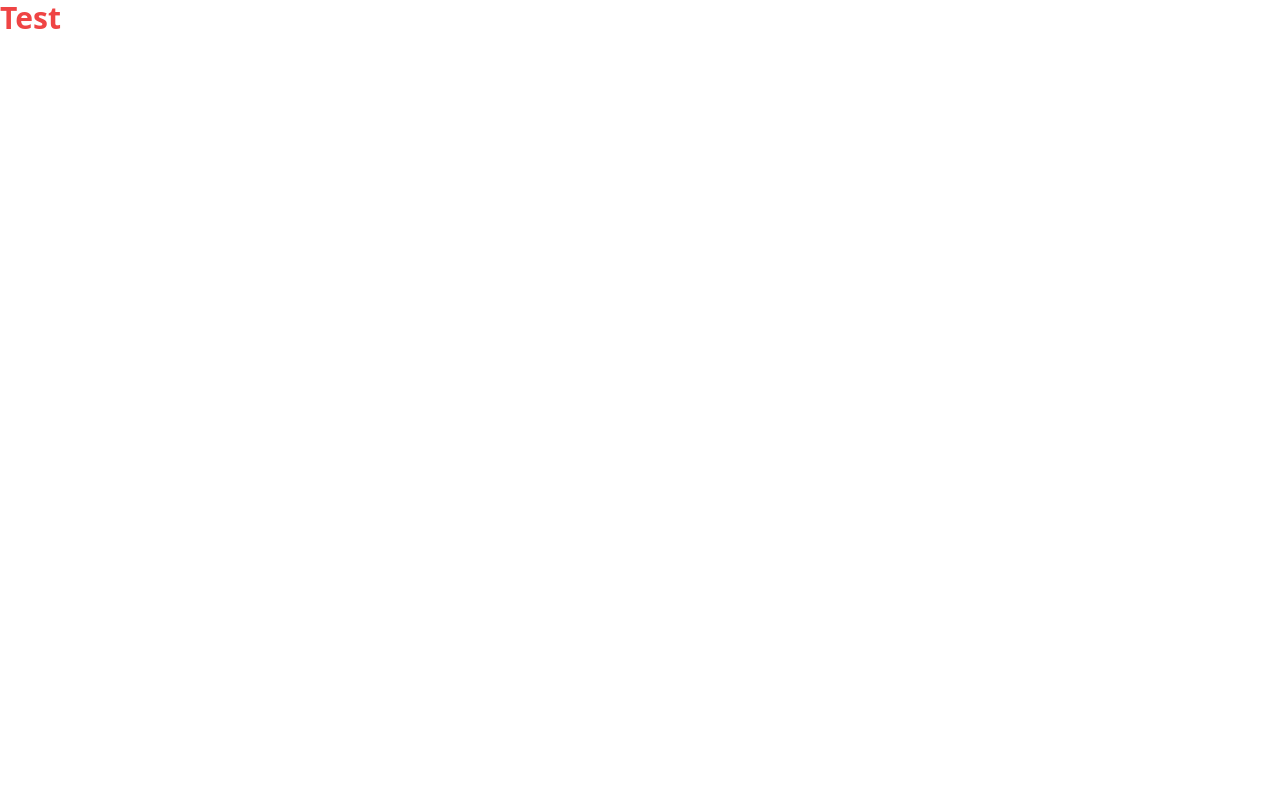
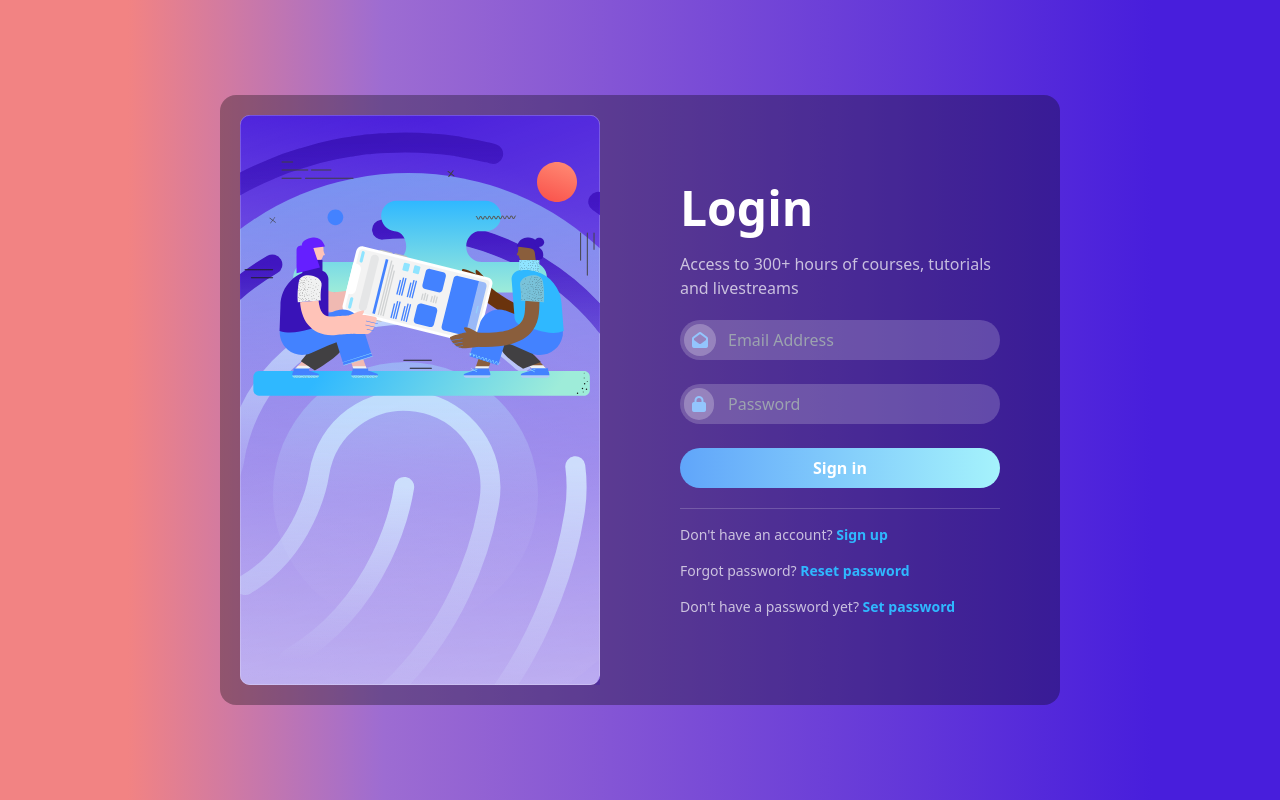
Before and after one commit to bedonassef02/tailwind-projects, a website: page src/index.html in a window 1280 px wide. Drawn offline with nearby package versions, Linux system fonts and the light colour scheme; files that its build step writes are made by us from their sources.

Commit message:
Login form

```diff
--- a/src/index.html
+++ b/src/index.html
@@ -1,9 +1,49 @@
 <!DOCTYPE html>
-<html>
+<html lang="en">
 <head>
-  <link href="../dist/output.css" rel="stylesheet">
+    <meta charset="UTF-8">
+    <meta name="viewport" content="width=device-width, initial-scale=1.0">
+    <title>Login Form</title>
+    <link href="../dist/output.css" rel="stylesheet">
+    <link rel="stylesheet" href="https://cdnjs.cloudflare.com/ajax/libs/font-awesome/6.4.2/css/all.min.css"
+          integrity="sha512-z3gLpd7yknf1YoNbCzqRKc4qyor8gaKU1qmn+CShxbuBusANI9QpRohGBreCFkKxLhei6S9CQXFEbbKuqLg0DA=="
+          crossorigin="anonymous" referrerpolicy="no-referrer"/>
 </head>
-<body>
-  <h1 class="text-3xl font-bold text-red-500">Test</h1>
+<body class="bg-gradient-to-r from-[#F28383] from-10% via-[#9D6CD2] via-30% to-[#481EDC] to-90% flex items-center justify-center h-screen">
+<div class="max-w-[960px] bg-black-dark grid grid-cols-2 items-center gap-20 p-5 rounded-2xl">
+    <div class="">
+        <img src="../public/signup-background.svg" alt=""/>
+        <img src="../public/teamwork.svg" alt="" class="absolute top-36"/>
+    </div>
+
+    <div class="max-w-80 grid gap-5">
+        <h1 class="text-5xl font-bold text-white">Login</h1>
+        <p class="text-dull-white">Access to 300+ hours of courses, tutorials and livestreams</p>
+        <form action="" class="space-y-6 text-white">
+            <div class="relative">
+                <div class="absolute top-1 left-1 bg-white-medium rounded-full p-2 flex items-center justify-center text-blue-300">
+                    <i class="fa-solid fa-envelope-open"></i>
+                </div>
+                <input type="email" placeholder="Email Address"
+                       class="w-80 bg-white-light py-2 px-12 rounded-full focus:bg-black-dark focus:outline-none focus:ring-1 focus:ring-neon-blue focus:drop-shadow-lg"/>
+            </div>
+            <div class="relative">
+                <div class="absolute top-1 left-1 bg-white-medium rounded-full p-2 flex items-center justify-center text-blue-300">
+                    <i class="fa-solid fa-lock"></i>
+                </div>
+                <input type="text" placeholder="Password"
+                       class="w-80 bg-white-light py-2 px-12 rounded-full focus:bg-black-dark focus:outline-none focus:ring-1 focus:ring-neon-blue focus:drop-shadow-lg"/>
+            </div>
+            <button class="bg-gradient-to-r from-blue-400 to-cyan-200 w-80 font-semibold rounded-full py-2">Sign in
+            </button>
+        </form>
+        <div class="text-dull-white border-t border-white-light pt-4 space-y-4 text-sm">
+            <p>Don't have an account? <a class="text-neon-blue font-semibold cursor-pointer">Sign up</a></p>
+            <p>Forgot password? <a class="text-neon-blue font-semibold cursor-pointer">Reset password</a></p>
+            <p>Don't have a password yet? <a class="text-neon-blue font-semibold cursor-pointer">Set password</a></p>
+        </div>
+    </div>
+</div>
+
 </body>
 </html>
--- a/tailwind.config.js
+++ b/tailwind.config.js
@@ -1,7 +1,15 @@
 export default {
     content: ["./src/**/*.{html,js}"],
     theme: {
-      extend: {},
+        extend: {
+            colors: {
+                'black-dark': '#00000050',
+                'dull-white': '#FFFFFFB3',
+                'white-light': '#FFFFFF30',
+                'white-medium': '#FFFFFF40',
+                'neon-blue': '#2FB8FF',
+            },
+        },
     },
     plugins: [],
-  }
+}
```
Also changed, not shown: public/signup-background.svg (added), public/teamwork.svg (added).
